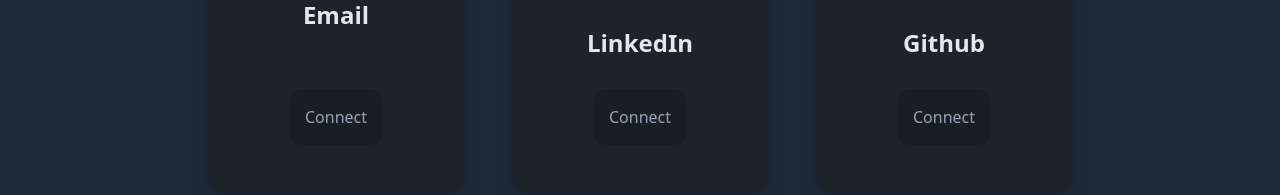
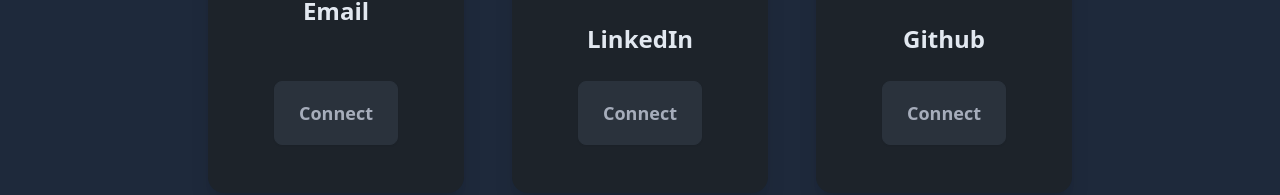
Before and after one commit to Kushhhhhhhh/Portfolio.github.io, a Next.js app in the folder client/: page /contact in a window 1280 px wide. Shown: the part 427-622 px from the top of the page. Built offline with nearby package versions, Linux system fonts and the light colour scheme.

Commit message:
Contact Section Done

```diff
--- a/client/app/components/ContactCard.tsx
+++ b/client/app/components/ContactCard.tsx
@@ -2,20 +2,26 @@
 import Image from 'next/image';
 
 const ContactCard = ({ title, src, link }) => {
+
+  const handleClick = () => {
+    window.location.href = link;
+  };
+
   return (
 
     <div className="card w-64 h-[460px] bg-base-100 shadow-xl m-6 p-4">
       <figure>
         <Image src={src} alt="images" width={260} height={220} className='overflow-hidden'/>
-        </figure>
-        <div className="card-body flex justify-center items-center">
-          <p className="card-title text-2xl font-semibold m-4 text-slate-200">{title}</p>
-          <div className="card-actions justify-end">
-        <a href={link} className="bg-base-200 text-slate-400 p-4 rounded-xl font-medium cursor-pointer hover:font-bold">Connect</a>
+      </figure>
+      <div className="card-body flex justify-center items-center">
+        <p className="card-title text-2xl font-semibold m-4 text-slate-200">{title}</p>
+        <div className="card-actions justify-end">
+          <button className="btn btn-neutral btn-lg hover:font-bold" onClick={handleClick}>
+            Connect
+          </button>
         </div>
       </div>
     </div>
-
   );
 }
 
--- a/client/app/contact/page.js
+++ b/client/app/contact/page.js
@@ -1,3 +1,4 @@
+'use client'
 import React from 'react';
 import ContactCard from '../components/ContactCard';
 
@@ -12,13 +13,8 @@
   return (
     <main className='w-full min-h-screen font-bold bg-slate-800 p-4 md:p-8 lg:p-12 xl:p-16 flex flex-wrap justify-center'>
   {data.map((item) => (
-    <ContactCard
-      key={item.title}
-      title={item.title}
-      src={item.src}
-      className="mb-8 md:w-1/2 lg:w-1/4 xl:w-1/4"
-    />
-  ))}
+        <ContactCard key={item.title} title={item.title} src={item.src} link={item.link} />
+      ))}
 </main>
 
   );
--- a/client/app/layout.js
+++ b/client/app/layout.js
@@ -1,9 +1,6 @@
-import { Inter } from 'next/font/google'
 import './globals.css'
 import Navbar from './components/Navbar'
 import Footer from './components/Footer'
-
-const inter = Inter({ subsets: ['latin'] })
 
 export const metadata = {
   title: 'Kush Sharma',
```
